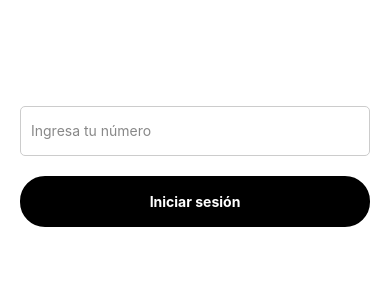
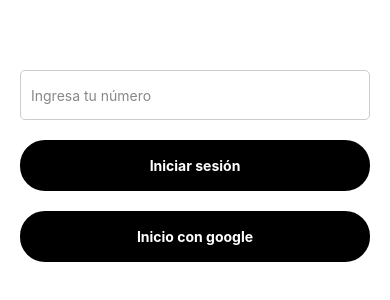
Before and after one commit to Truequeo/Truequeo-front, a React Native app: screen /Login in a window 390 px wide. Shown: the part 256-556 px from the top of the page. Built offline with nearby package versions, Linux system fonts and the light colour scheme; what react-native-alert-notification would draw is missing.

Commit message:
Agrege Pantalla Home

```diff
--- a/App.js
+++ b/App.js
@@ -2,6 +2,7 @@ import React from "react";
 import { NavigationContainer } from "@react-navigation/native";
 import { createNativeStackNavigator } from "@react-navigation/native-stack";
 import { Login } from "./Components/Login";
+import Home from "./Components/Home";
 
 const Stack = createNativeStackNavigator();
 
@@ -9,7 +10,16 @@ export default function App() {
   return (
     <NavigationContainer>
       <Stack.Navigator>
-        <Stack.Screen name="Login" component={Login} options={{ headerShown: false }}/>
+        <Stack.Screen
+          name="Login"
+          component={Login}
+          options={{ headerShown: false }}
+        />
+        <Stack.Screen
+          name="Home"
+          component={Home}
+          options={{ headerShown: false }}
+        />
       </Stack.Navigator>
     </NavigationContainer>
   );
--- /dev/null
+++ b/Components/Home.js
@@ -0,0 +1,10 @@
+import React from "react";
+import { Text, View } from "react-native";
+
+export default function Home() {
+  return (
+    <View>
+      <Text>Homee</Text>
+    </View>
+  );
+}
--- a/Components/Login.js
+++ b/Components/Login.js
@@ -9,7 +9,7 @@ import {
 } from "react-native";
 import { StatusBar } from "expo-status-bar";
 import axios from "axios";
-import { useFocusEffect } from "@react-navigation/native";
+import { useNavigation, useFocusEffect } from "@react-navigation/native";
 import {
   ALERT_TYPE,
   Dialog,
@@ -19,8 +19,11 @@ import {
 export function Login() {
   const [celular, setCelular] = useState("");
   const [isPressed, setIsPressed] = useState(false);
+  const [isPressedG, setIsPressedG] = useState(false);
   const [telefono, setTelefono] = useState(true);
   const [codigo, setCodigo] = useState("");
+  const navigation = useNavigation();
+
   useFocusEffect(
     React.useCallback(() => {
       const backAction = () => {
@@ -58,7 +61,9 @@ export function Login() {
       return;
     }
     try {
-      await axios.post(`https://truequedo-back-r9ah.onrender.com/auth/enviarCodigo/+591${celular}`);
+     /* await axios.post(
+        `https://truequedo-back-r9ah.onrender.com/auth/enviarCodigo/+591${celular}`
+      );*/
       Dialog.show({
         type: ALERT_TYPE.SUCCESS,
         title: "Código Enviado",
@@ -95,20 +100,21 @@ export function Login() {
       return;
     }
     try {
-      await axios.post(
+      /*const response = await axios.post(
         "https://truequedo-back-r9ah.onrender.com/auth/verificarCodigo",
         {
           phone: `+591${celular}`,
           code: codigo,
         }
-      );
+      );*/
       Dialog.show({
         type: ALERT_TYPE.SUCCESS,
         title: "Código Verificado",
-        textBody: response.data.message || "Código correcto",
+        textBody:  "Código correcto",
         button: "Continuar",
         onPressButton: () => {
           Dialog.hide();
+          navigation.navigate("Home");
         },
       });
       setCodigo("");
@@ -116,13 +122,22 @@ export function Login() {
       Dialog.show({
         type: ALERT_TYPE.DANGER,
         title: "Error",
-        textBody: error.response?.data?.message || "Error al verificar el código",
+        textBody:
+          error.response?.data?.message || "Error al verificar el código",
         button: "Aceptar",
       });
       console.error(error);
     }
   };
+  const iniciarGoogle = () => {
+    Dialog.show({
+      type: ALERT_TYPE.DANGER,
+      title: "Error",
+      textBody: "Proximamente",
+      button: "Aceptar",
 
+    });
+  };
   return (
     <AlertNotificationRoot>
       {telefono ? (
@@ -150,6 +165,22 @@ export function Login() {
               ]}
             >
               Iniciar sesión
+            </Text>
+          </TouchableHighlight>
+          <TouchableHighlight
+            underlayColor="#fff"
+            onShowUnderlay={() => setIsPressedG(true)}
+            onHideUnderlay={() => setIsPressedG(false)}
+            onPress={iniciarGoogle}
+            style={styles.botonInicioG}
+          >
+            <Text
+              style={[
+                styles.textoBoton,
+                { color: isPressedG ? "#000" : "#fff" },
+              ]}
+            >
+              Inicio con google
             </Text>
           </TouchableHighlight>
         </View>
@@ -207,6 +238,14 @@ const styles = StyleSheet.create({
     borderWidth: 2,
     borderColor: "#000",
   },
+  botonInicioG: {
+    backgroundColor: "#000",
+    padding: 15,
+    borderRadius: 25,
+    borderWidth: 2,
+    borderColor: "#000",
+    marginTop: 20,
+  },
   textoBoton: {
     color: "#fff",
     textAlign: "center",
```
